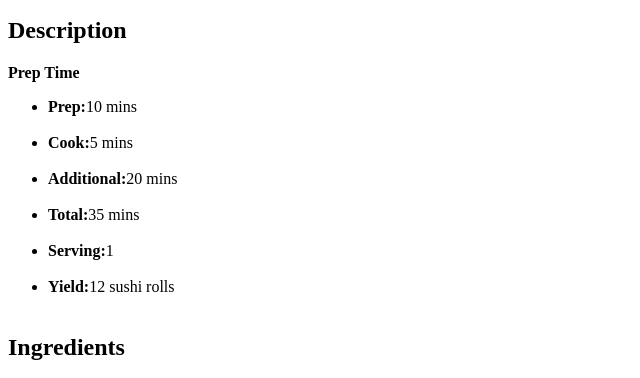
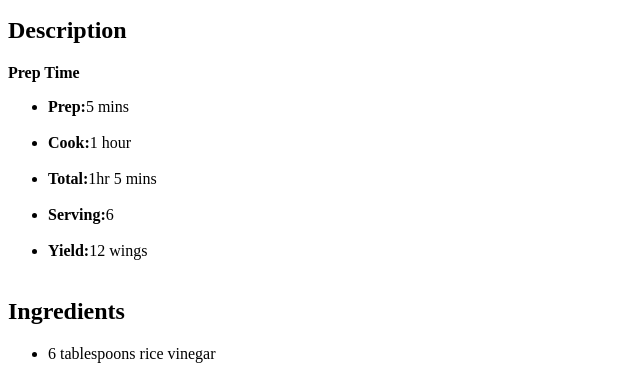
Before and after one commit to Alco80/Odin-recipes, a plain HTML site: page Recipes/Chicken_wings.html in a window 1280 px wide. Shown: the part 421-799 px from the top of the page, without its empty margins (0-640 px from the left). Drawn offline with Linux system fonts and the light colour scheme.

Commit message:
Update Chicken_wings.html

```diff
--- a/Recipes/Chicken_wings.html
+++ b/Recipes/Chicken_wings.html
@@ -19,17 +19,15 @@
 
     <span><strong>Prep Time</strong></span>
     <ul>
-    <li><strong>Prep:</strong>10 mins</li>
+    <li><strong>Prep:</strong>5 mins</li>
     <br>
-    <li><strong>Cook:</strong>5 mins</li>
+    <li><strong>Cook:</strong>1 hour</li>
     <br>
-    <li><strong>Additional:</strong>20 mins</li>
+    <li><strong>Total:</strong>1hr 5 mins</li>
     <br>
-    <li><strong>Total:</strong>35 mins</li>
+    <li><strong>Serving:</strong>6</li>
     <br>
-    <li><strong>Serving:</strong>1</li>
-    <br>
-    <li><strong>Yield:</strong>12 sushi rolls</li>
+    <li><strong>Yield:</strong>12 wings</li>
     <br>
     </ul>
 
```
